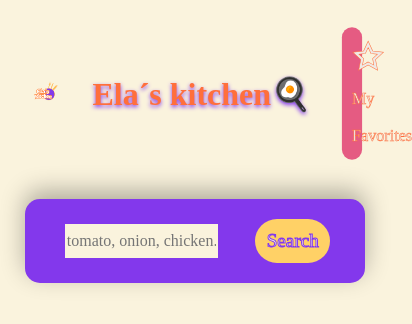
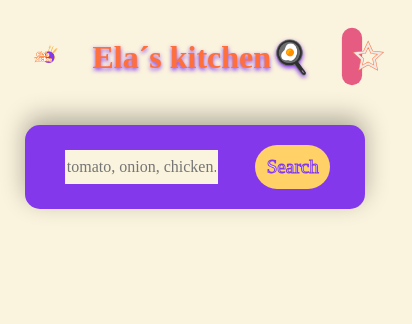
Before and after one commit to bauermaia/recipes-searcher, a React (Vite) app: page / in a window 390 px wide. In both pictures the pointer is over the button 352 px from the left and 56 px from the top of the page. Shown: the top 324 px of the page, 412 px wide, since content can reach past the window. Built offline with nearby package versions, Linux system fonts and the light colour scheme; a web font is replaced by a local one.

Commit message:
favoritos button

```diff
--- a/src/App.css
+++ b/src/App.css
@@ -399,7 +399,11 @@ button:hover {
     }
 
     .favorites-button{
-        max-width: 10px;
+        width: 10px;
+    }
+
+    .favorites-button:hover::after {
+        content: ""; /* No muestra el texto en pantallas pequeñas */
     }
 
     .custom-toast{
```
